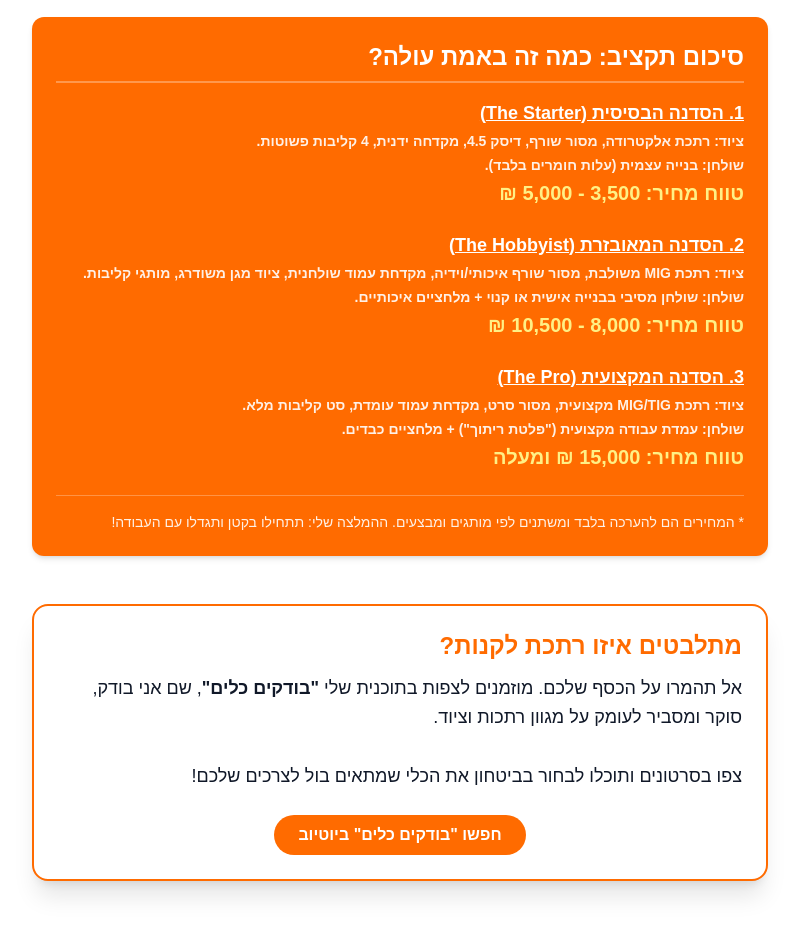
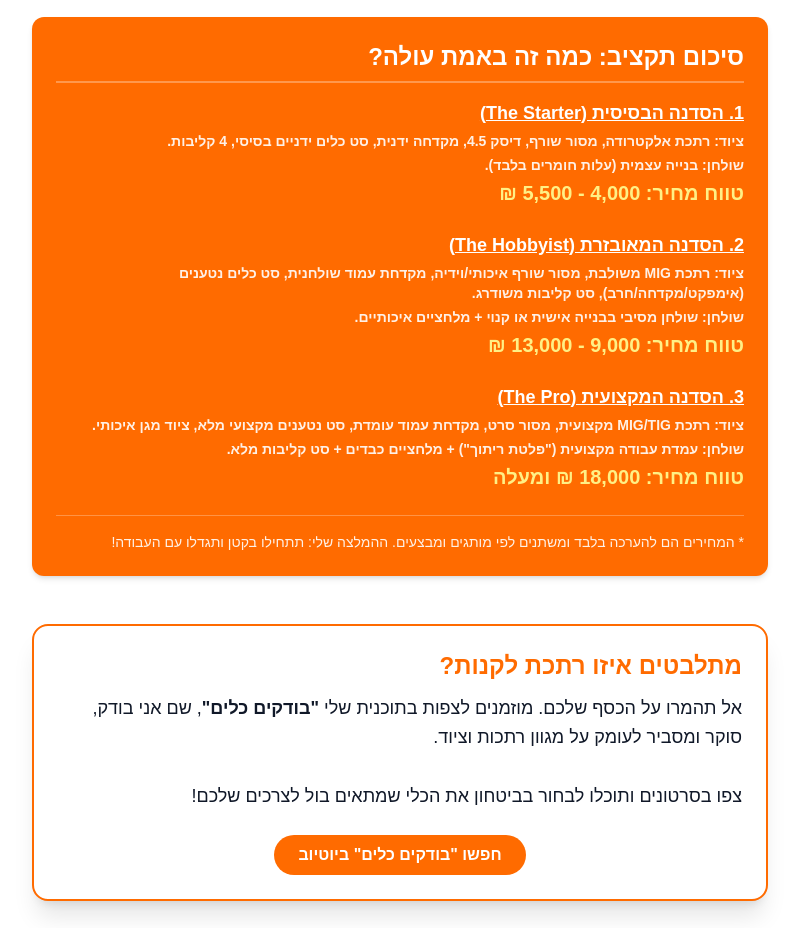
Before and after one commit to MichaelRommm/next-ues-metal, a Next.js app: page /blog/beginner-welder-tools-guide in a window 1280 px wide. Shown: the part 4040-4968 px from the top of the page, without its empty margins (240-1039 px from the left). Built offline with nearby package versions, Linux system fonts and the light colour scheme.

Commit message:
Update final budget tiers to reflect general and power tool costs

```diff
--- a/src/data/blog.ts
+++ b/src/data/blog.ts
@@ -291,23 +291,23 @@ export const blogPosts: BlogPost[] = [
                 <div class="space-y-6 text-right">
                     <div>
                         <div class="text-lg font-black underline mb-1">1. הסדנה הבסיסית (The Starter)</div>
-                        <p class="text-sm opacity-90 mb-1">ציוד: רתכת אלקטרודה, מסור שורף, דיסק 4.5, מקדחה ידנית, 4 קליבות פשוטות.</p>
+                        <p class="text-sm opacity-90 mb-1">ציוד: רתכת אלקטרודה, מסור שורף, דיסק 4.5, מקדחה ידנית, סט כלים ידניים בסיסי, 4 קליבות.</p>
                         <p class="text-sm opacity-90">שולחן: בנייה עצמית (עלות חומרים בלבד).</p>
-                        <div class="font-bold text-yellow-200 mt-1">טווח מחיר: 3,500 - 5,000 ₪</div>
+                        <div class="font-bold text-yellow-200 mt-1">טווח מחיר: 4,000 - 5,500 ₪</div>
                     </div>
 
                     <div>
                         <div class="text-lg font-black underline mb-1">2. הסדנה המאובזרת (The Hobbyist)</div>
-                        <p class="text-sm opacity-90 mb-1">ציוד: רתכת MIG משולבת, מסור שורף איכותי/וידיה, מקדחת עמוד שולחנית, ציוד מגן משודרג, מותגי קליבות.</p>
+                        <p class="text-sm opacity-90 mb-1">ציוד: רתכת MIG משולבת, מסור שורף איכותי/וידיה, מקדחת עמוד שולחנית, סט כלים נטענים (אימפקט/מקדחה/חרב), סט קליבות משודרג.</p>
                         <p class="text-sm opacity-90">שולחן: שולחן מסיבי בבנייה אישית או קנוי + מלחציים איכותיים.</p>
-                        <div class="font-bold text-yellow-200 mt-1">טווח מחיר: 8,000 - 10,500 ₪</div>
+                        <div class="font-bold text-yellow-200 mt-1">טווח מחיר: 9,000 - 13,000 ₪</div>
                     </div>
 
                     <div>
                         <div class="text-lg font-black underline mb-1">3. הסדנה המקצועית (The Pro)</div>
-                        <p class="text-sm opacity-90 mb-1">ציוד: רתכת MIG/TIG מקצועית, מסור סרט, מקדחת עמוד עומדת, סט קליבות מלא.</p>
-                        <p class="text-sm opacity-90">שולחן: עמדת עבודה מקצועית ("פלטת ריתוך") + מלחציים כבדים.</p>
-                        <div class="font-bold text-yellow-200 mt-1">טווח מחיר: 15,000 ₪ ומעלה</div>
+                        <p class="text-sm opacity-90 mb-1">ציוד: רתכת MIG/TIG מקצועית, מסור סרט, מקדחת עמוד עומדת, סט נטענים מקצועי מלא, ציוד מגן איכותי.</p>
+                        <p class="text-sm opacity-90">שולחן: עמדת עבודה מקצועית ("פלטת ריתוך") + מלחציים כבדים + סט קליבות מלא.</p>
+                        <div class="font-bold text-yellow-200 mt-1">טווח מחיר: 18,000 ₪ ומעלה</div>
                     </div>
                 </div>
 
```
